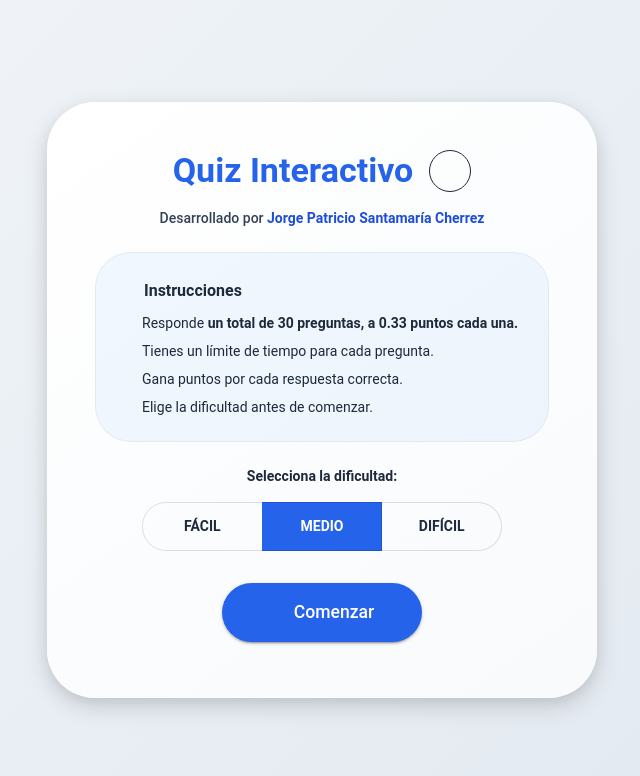
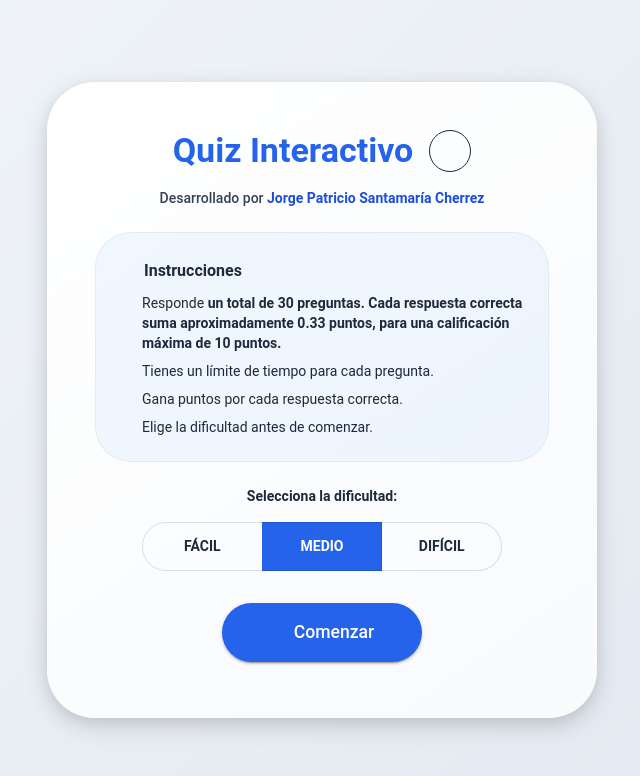
Before and after one commit to Patogol35/QuizEducativo, a React (Vite) app: page / in a window 1280 px wide. Shown: the top 776 px of the page, without its empty margins (318-958 px from the left). Built offline with nearby package versions, Linux system fonts and the light colour scheme; some icons are missing.

Commit message:
Update WelcomeScreen.jsx

```diff
--- a/src/components/WelcomeScreen.jsx
+++ b/src/components/WelcomeScreen.jsx
@@ -144,7 +144,8 @@ export default function WelcomeScreen({
 >
   <CheckCircleIcon fontSize="small" color="success" />
   <span>
-    Responde <b>un total de 30 preguntas, a 0.33 puntos cada una.</b>
+
+    Responde <b>un total de 30 preguntas. Cada respuesta correcta suma aproximadamente 0.33 puntos, para una calificación máxima de 10 puntos.</b>
   </span>
 </Typography>
 
```
